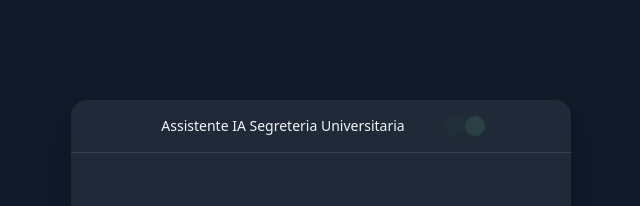
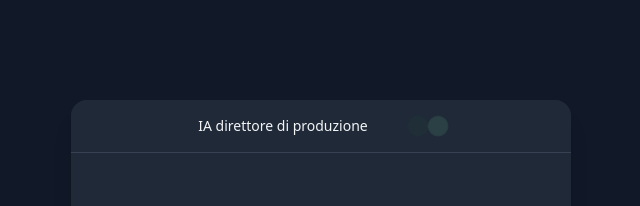
Before and after one commit to LivingtonMerello98/IA-busisness-chatbot, a website: page public/index.html in a window 1280 px wide. Shown: the top 206 px of the page, without its empty margins (319-959 px from the left). Drawn offline with nearby package versions, Linux system fonts and the light colour scheme.

Commit message:
title fix

```diff
--- a/public/index.html
+++ b/public/index.html
@@ -51,7 +51,7 @@
     <div class="w-[500px] h-[600px] bg-gray-800 rounded-2xl shadow-xl flex flex-col overflow-hidden">
         <div class="p-4 border-b border-gray-700 bg-gray-800 flex justify-center items-center">
             <div class="flex space-x-2 items-center">
-                <h3 class="text-sm me-4 text-gray-100">Assistente IA Segreteria Universitaria</h3>
+                <h3 class="text-sm me-4 text-gray-100">IA direttore di produzione</h3>
                 <span class="w-3 h-3 rounded-full bg-green-500 animate-ping-slow"></span>
                 <span class="w-3 h-3 rounded-full bg-green-400 animate-ping-slow delay-200"></span>
                 <span class="w-3 h-3 rounded-full bg-green-300 animate-ping-slow delay-400"></span>
```
